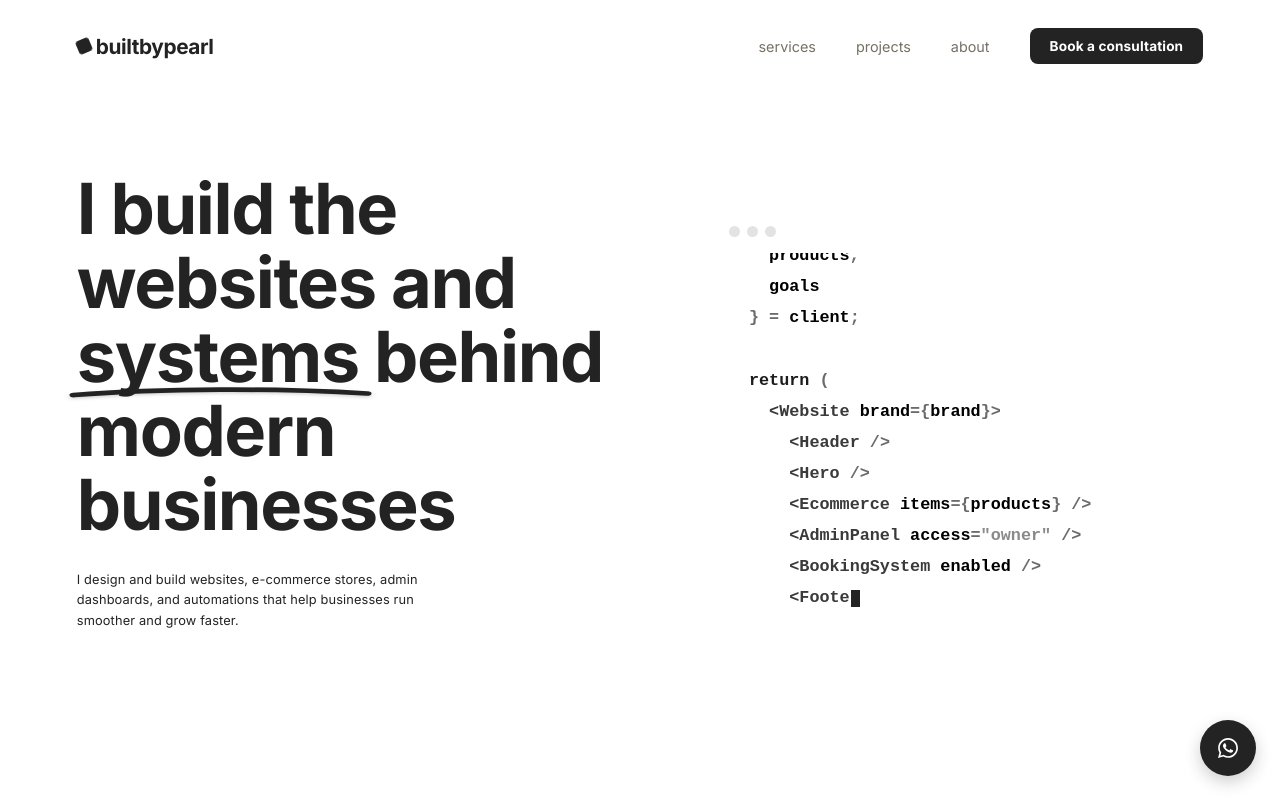
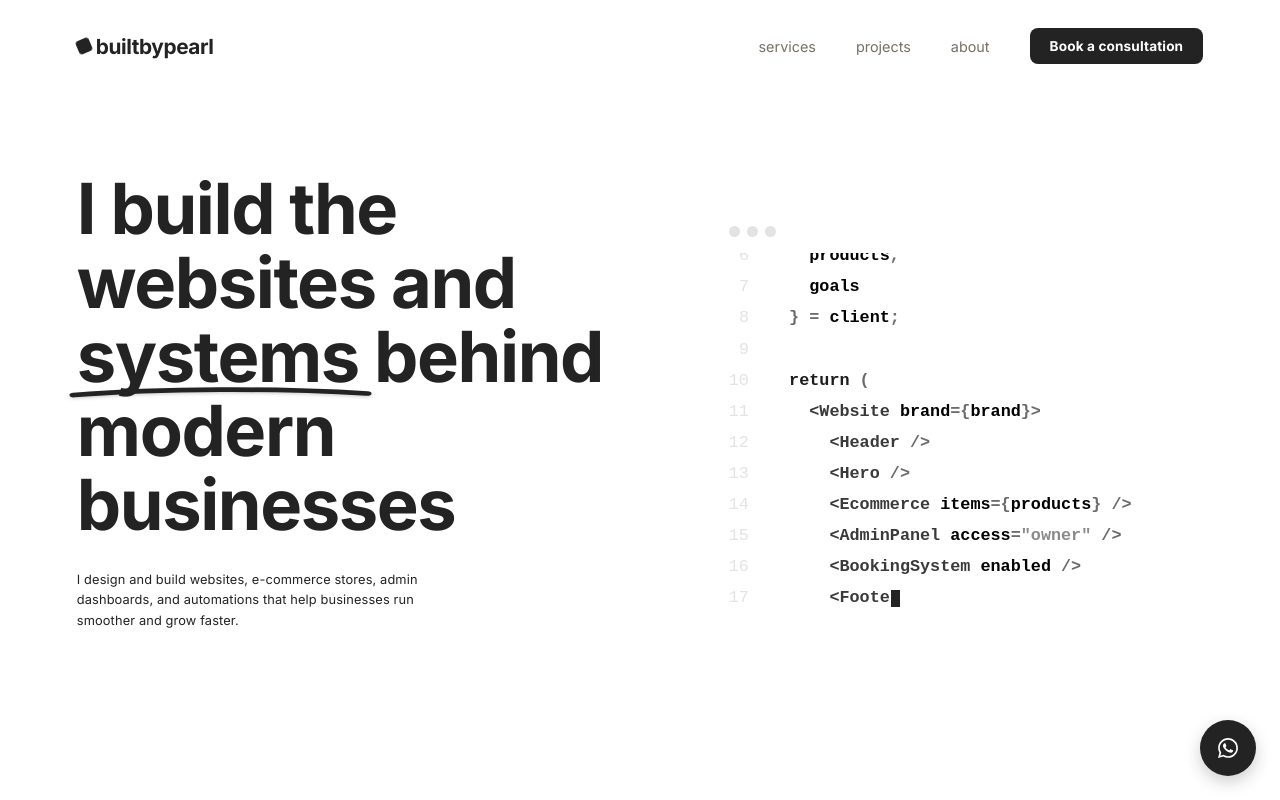
Before and after one commit to Pmalapile07/builtbypearl, a website: page index.html in a window 1280 px wide. Drawn offline with Linux system fonts and the light colour scheme.

Commit message:
Add terminal code row and gutter for code display

```diff
--- a/index.html
+++ b/index.html
@@ -289,7 +289,23 @@
     border-radius: 50%;
     background: var(--line);
   }
+  .terminal-code-row{
+    display: flex;
+    gap: 20px;
+  }
+  .terminal-gutter{
+    flex: 0 0 auto;
+    text-align: right;
+    color: var(--line);
+    font-size: 1.05rem;
+    font-weight: 400;
+    line-height: 1.85;
+    height: 360px;
+    overflow: hidden;
+    user-select: none;
+  }
   .terminal-body{
+    flex: 1;
     color: #6b6b6b;
     font-size: 1.05rem;
     font-weight: 600;
@@ -795,7 +811,10 @@
         <div class="terminal-bar">
           <span class="dot"></span><span class="dot"></span><span class="dot"></span>
         </div>
-        <div class="terminal-body" id="terminal-body"><span id="terminal-text"></span><span class="terminal-cursor"></span></div>
+        <div class="terminal-code-row">
+          <div class="terminal-gutter" id="terminal-gutter"></div>
+          <div class="terminal-body" id="terminal-body"><span id="terminal-text"></span><span class="terminal-cursor"></span></div>
+        </div>
       </div>
     </div>
   </section>
@@ -876,9 +895,19 @@
     (function(){
       var el = document.getElementById('terminal-text');
       var body = document.getElementById('terminal-body');
+      var gutter = document.getElementById('terminal-gutter');
       if(!el) return;
 
       var code = "import React from 'react';\n\nfunction WebsiteBuild({ client }) {\n  const {\n    brand,\n    products,\n    goals\n  } = client;\n\n  return (\n    <Website brand={brand}>\n      <Header />\n      <Hero />\n      <Ecommerce items={products} />\n      <AdminPanel access=\"owner\" />\n      <BookingSystem enabled />\n      <Footer />\n    </Website>\n  );\n}\n\nexport default WebsiteBuild;";
+
+      if(gutter){
+        var totalLines = code.split('\n').length;
+        var gutterHtml = '';
+        for(var ln = 1; ln <= totalLines; ln++){
+          gutterHtml += '<div>' + ln + '</div>';
+        }
+        gutter.innerHTML = gutterHtml;
+      }
 
       var rules = [
         { re: /^'[^']*'/, cls: 'tok-str' },
@@ -932,6 +961,7 @@
         if(buf){ html += '<span class="' + curCls + '">' + escapeHtml(buf) + '</span>'; }
         el.innerHTML = html;
         if(body){ body.scrollTop = body.scrollHeight; }
+        if(gutter){ gutter.scrollTop = body ? body.scrollTop : 0; }
       }
 
       var i = 0;
```
